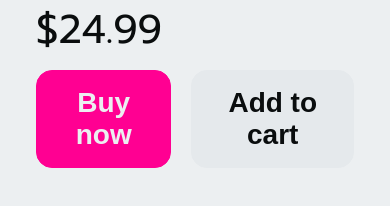
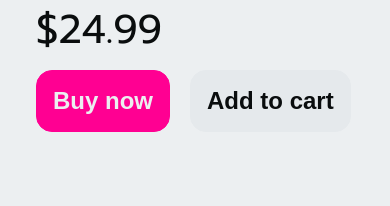
Before and after one commit to likhithait/Ecommerce, a React (Vite) app: page /product/1 in a window 390 px wide. Shown: the part 760-966 px from the top of the page. Built offline with nearby package versions, Linux system fonts and the light colour scheme.

Commit message:
Update product page

```diff
--- a/src/components/Product/ShowProduct.module.scss
+++ b/src/components/Product/ShowProduct.module.scss
@@ -147,4 +147,10 @@
       }
     }
   }
+
+  @media screen and (max-width: 425px) {
+    .detail .button_group button {
+      font-size: 1.5rem;
+    }
+  }
 }
--- a/src/components/Product/ShowProduct.tsx
+++ b/src/components/Product/ShowProduct.tsx
@@ -10,11 +10,15 @@ import Background from "../Background/Background";
 import styles from "./ShowProduct.module.scss";
 
 const Product = ({ productID }) => {
-  const { increaseCart } = useContext(CartContext);
+  const { increaseCart, cart } = useContext(CartContext);
 
   const product = productData.filter(
     (product) => product.id === Number(productID)
   );
+
+  const productInCart = cart.filter((item) => item.id === Number(productID));
+  const amount = productInCart.length > 0 ? productInCart[0].amount : false;
+
   const { title, description, price, images } = product[0];
 
   const imgs = [
@@ -64,7 +68,7 @@ const Product = ({ productID }) => {
               <p className={styles.description}>{description}</p>
             </div>
             <div className="bottom">
-              <p className={styles.price}>${price}</p>
+              <p className={styles.price}>${price.toFixed(2)}</p>
               <div className={styles.button_group}>
                 <button
                   className={styles.buy_now}
@@ -76,7 +80,7 @@ const Product = ({ productID }) => {
                   className={styles.add_to_cart}
                   onClick={() => increaseCart(Number(productID))}
                 >
-                  Add to cart
+                  Add to cart {amount ? `(${amount})` : ""}
                 </button>
               </div>
             </div>
```
